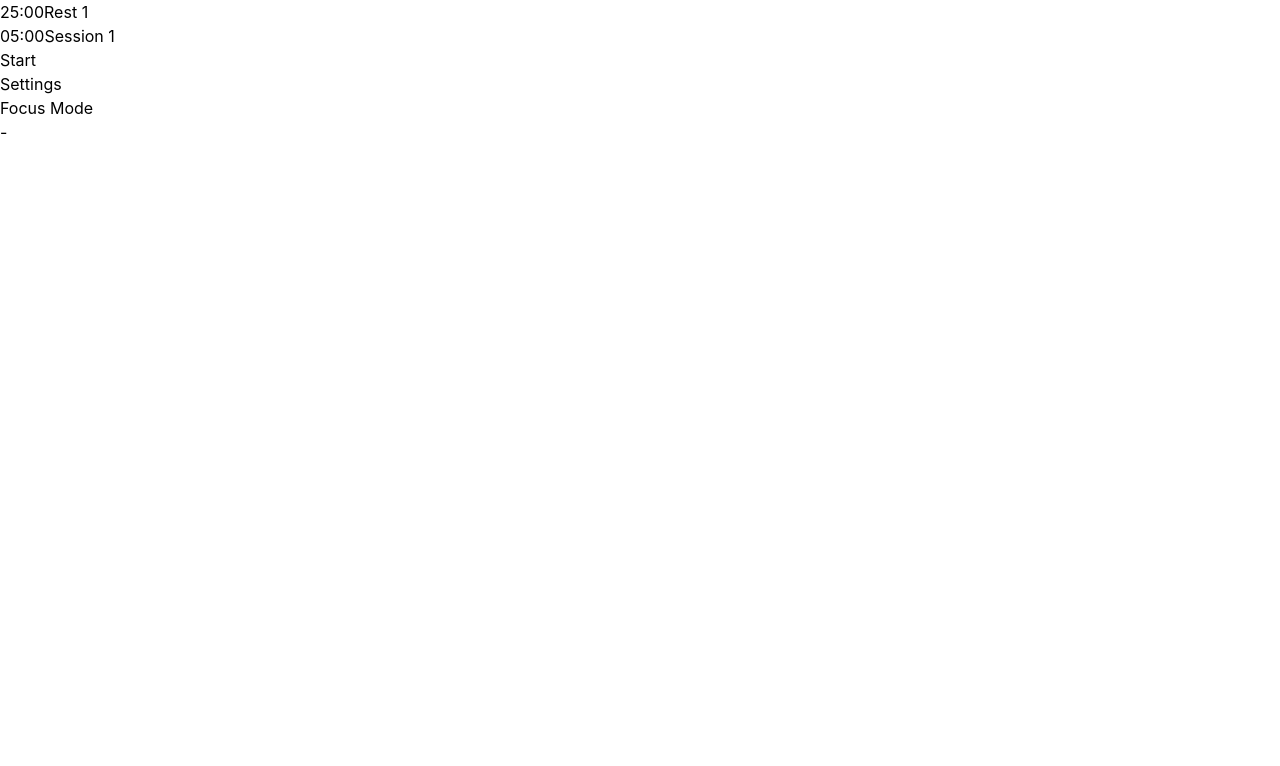
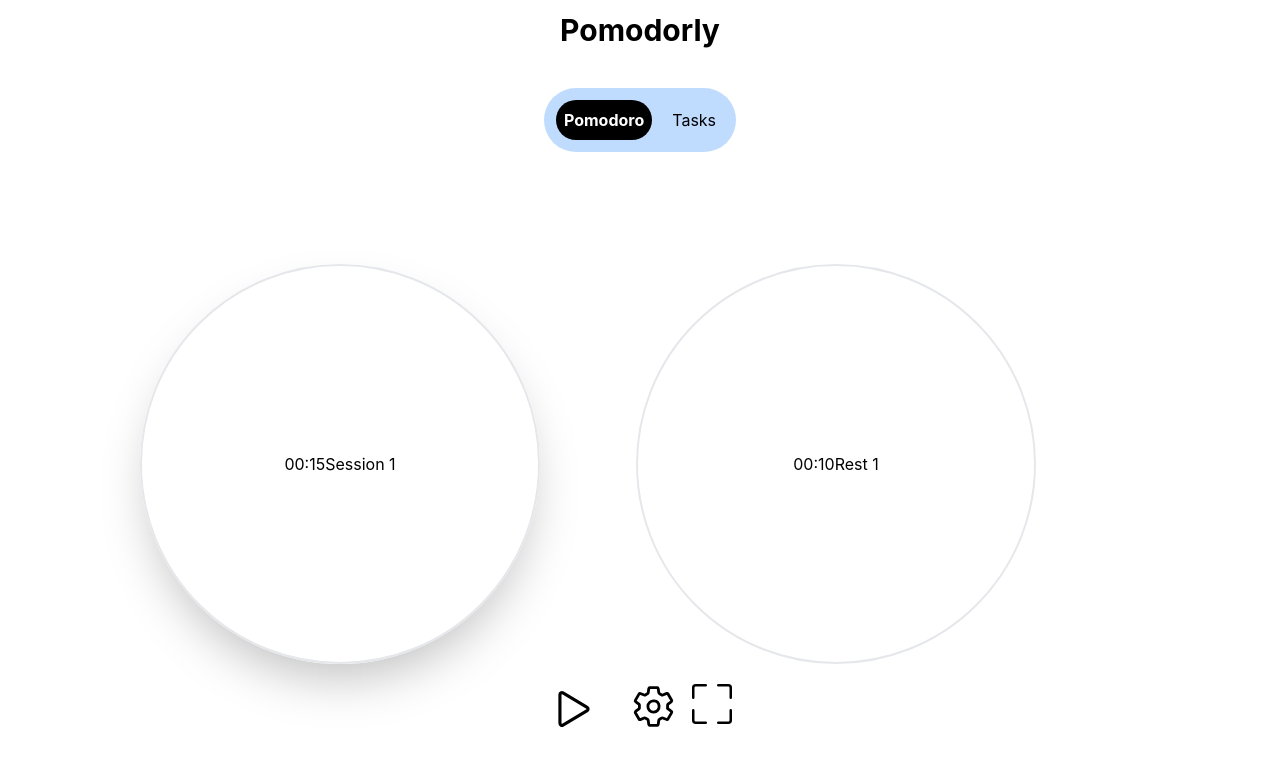
Before and after one commit to nandanpi/Pomodorly, a React (Create React App) app: page / in a window 1280 px wide. Shown: the top 766 px of the page. Built offline with nearby package versions, Linux system fonts and the light colour scheme; no server answers.

Commit message:
Updated UI

```diff
--- a/package.json
+++ b/package.json
@@ -9,6 +9,8 @@
     "axios": "^1.4.0",
     "react": "^18.2.0",
     "react-dom": "^18.2.0",
+    "react-icons": "^4.9.0",
+    "react-router-dom": "^6.12.0",
     "react-scripts": "5.0.1",
     "web-vitals": "^2.1.4"
   },
--- a/src/App.js
+++ b/src/App.js
@@ -1,10 +1,18 @@
 import React from 'react';
 import Timer from "./components/timer";
-
+import {Route, Routes} from "react-router-dom";
+import Tasks from "./components/tasks";
+import Footer from "./components/footer";
+import Navbar from "./components/navbar";
 function App() {
   return (
     <>
-      <Timer />
+        <Navbar />
+        <Routes>
+            <Route path="/" element={<Timer />} />
+            <Route path="/tasks" element={<Tasks />} />
+        </Routes>
+        {/*<Footer />*/}
     </>
   );
 }
--- /dev/null
+++ b/src/components/footer.jsx
@@ -0,0 +1,25 @@
+ import React from "react";
+ import {GrGithub, GrInstagram, GrLinkedinOption} from "react-icons/gr";
+
+const Footer = () => {
+    return(
+        <>
+            <div className="pt-12 bottom-0">
+                <div className="pt-7">
+                    <div>
+                        <ul className="flex justify-center space-x-6">
+                            <li className="bg-gray-300 dark:bg-gray-800 text-black dark:text-white rounded-3xl p-2 hover:scale-110"><a
+                                href="https://www.linkedin.com/in/nandan-pai-990a23252/" target="_blank" rel="noreferrer"><GrLinkedinOption size={25}/></a></li>
+                            <li className="bg-gray-300 dark:bg-gray-800 text-black dark:text-white rounded-3xl p-2 hover:scale-110"><a
+                                href="https://github.com/nandanpi" target="_blank" rel="noreferrer"><GrGithub size={25}/></a></li>
+                            <li className="bg-gray-300 dark:bg-gray-800 text-black dark:text-white rounded-3xl p-2 hover:scale-110"><a
+                                href="https://www.instagram.com/nandanpi__/" target="_blank" rel="noreferrer"><GrInstagram size={25}/></a></li>
+                        </ul>
+                    </div>
+                    <p className="text-center p-3 text-gray-400 dark:text-gray-700">© 2023 Nandan R Pai. All Rights Reserved.</p>
+                </div>
+            </div>
+        </>
+    )
+}
+export default Footer;
--- /dev/null
+++ b/src/components/navbar.jsx
@@ -0,0 +1,33 @@
+import React, {useState} from "react";
+import {Link} from "react-router-dom";
+const Navbar = () => {
+    const [button,setButton] = useState(true);
+    function toggleButton() {
+        if(window.location.pathname === "/"){
+            setButton(true);
+        }
+        else if(window.location.pathname === "/tasks"){
+            setButton(false);
+        }
+    }
+    return(
+        <>
+        <div className="sticky w-full z-[99999] top-0 bg-transparent  md:space-y-5">
+            <div className="bg-white dark:bg-black flex justify-center p-3">
+                  <h1 className="text-black dark:text-white font-bold text-3xl">Pomodorly</h1>
+            </div>
+            <div className="">
+                <div className="flex justify-center bg-white dark:bg-black py-2">
+                    <ul className="flex space-x-3 bg-blue-200 p-3 rounded-full">
+                        <li onClick={toggleButton} className={!button ? "p-2" : "bg-black text-white rounded-full p-2 font-bold duration-200"}><Link to="/">Pomodoro</Link></li>
+                        <li onClick={toggleButton} className={button ? "p-2" : "bg-black text-white rounded-full p-2 font-bold duration-200"}><Link to="/tasks">Tasks</Link></li>
+                    </ul>
+                </div>
+            </div>
+        </div>
+
+        </>
+    )
+
+}
+export default Navbar;
--- /dev/null
+++ b/src/components/tasks.jsx
@@ -0,0 +1,11 @@
+import React from "react";
+
+const Tasks = () => {
+
+    return(
+        <div>
+            <h1>Tasks</h1>
+        </div>
+    )
+}
+export default Tasks;
--- a/src/components/timer.jsx
+++ b/src/components/timer.jsx
@@ -1,13 +1,17 @@
 import React , {useEffect , useState} from "react";
 import axios from "axios";
+import {GrPowerReset} from "react-icons/gr";
+import {IoPlayOutline , IoPauseOutline , IoSettingsOutline} from "react-icons/io5";
+import {BiParty} from "react-icons/bi";
+import {BsFullscreen} from "react-icons/bs";
 
 const Timer = () => {
     const [isRunning , setIsRunning] = useState(false);
     const [pomores , setPomores] = useState(false);
-    const [timerLengths , setTimerLengths] = useState(25*60);
+    const [timerLengths , setTimerLengths] = useState(15);
     const [currentTimer , setCurrentTimer] = useState(timerLengths);
     const [prevTimer, setPrevTimer] = useState(0);
-    const [nextTimer, setNextTimer] = useState(5*60);
+    const [nextTimer, setNextTimer] = useState(10);
     const [showReset , setShowReset] = useState(false);
     const [currentSessionNumber, setCurrentSessionNumber] = useState(1);
     const [prevSessionNumber, setPrevSessionNumber] = useState(1);
@@ -31,7 +35,7 @@ const Timer = () => {
     function resetTimer() {
         setCurrentTimer(timerLengths);
         setIsRunning(false);
-        setShowReset(false)
+        setShowReset(false);
     }
 
     function inc(){
@@ -136,17 +140,10 @@ const Timer = () => {
         }
 
     }
+    useEffect(() => {
+        quoteAPI();
+    },[])
 
-    useEffect(() => {
-        const onLoad = () => {
-            quoteAPI();
-        };
-        window.addEventListener('load', onLoad);
-
-        return () => {
-            window.removeEventListener('load', onLoad);
-        };
-    }, []);
 
     function toggleSettings(){
         setShowSettings(!showSettings);
@@ -158,59 +155,121 @@ const Timer = () => {
 
     return(
         <>
-            <div className={currentSessionNumber && nextSessionNumber === 1 ? "hidden" : "block"}>
+            {/*<div className={currentSessionNumber && nextSessionNumber === 1 ? "hidden" : "block"}>*/}
+            {/*    {pad(Math.floor(prevTimer/60))}:{pad(prevTimer%60)}*/}
+            {/*    {nextTimer !== 10 ? <span>Session {prevSessionNumber}</span> : <span>Rest {prevRestNumber}</span>}*/}
+            {/*</div>*/}
+            {/*<div>*/}
+            {/*    {pad(Math.floor(currentTimer/60))}:{pad(currentTimer%60)}*/}
+            {/*    {nextTimer === 10 ? <span>Session {currentSessionNumber}</span> : <span>Rest {currentRestNumber}</span>}*/}
+            {/*</div>*/}
+            {/*<div>*/}
+            {/*    {pad(Math.floor(nextTimer/60))}:{pad(nextTimer%60)}*/}
+            {/*    {nextTimer !== 10 ? <span>Session {nextSessionNumber}</span> : <span>Rest {nextRestNumber}</span>}*/}
+            {/*</div>*/}
+            {/*<div>*/}
+            {/*    <button onClick={toggleTimer} className={!focusMode ? "block" : "hidden"}>{isRunning ? 'Stop' : 'Start'}</button>*/}
+            {/*</div>*/}
+            {/*<div>*/}
+            {/*    <button onClick={resetTimer} className={showReset && !focusMode ? 'block' : 'hidden'}>Reset</button>*/}
+            {/*</div>*/}
+            {/*<div className={showPermission ? "block" : "hidden"}>*/}
+            {/*    <button onClick={Continue}>*/}
+            {/*        Yes*/}
+            {/*    </button>*/}
+            {/*    <button onClick={notContinue}>*/}
+            {/*        No*/}
+            {/*    </button>*/}
+            {/*</div>*/}
+            {/*<div>*/}
+            {/*    <button onClick={toggleSettings} className={!focusMode ? "block" : "hidden"}>Settings</button>*/}
+            {/*</div>*/}
+            {/*<div className={showSettings ? "block" : "hidden"}>*/}
+            {/*    <div>*/}
+            {/*        <button onClick={inc}>+</button>*/}
+            {/*    </div>*/}
+            {/*    <div>*/}
+            {/*        <button onClick={dec}>-</button>*/}
+            {/*    </div>*/}
+            {/*    <div>*/}
+            {/*        <button onClick={toggleSettings}>X</button>*/}
+            {/*    </div>*/}
+            {/*</div>*/}
+
+            {/*<div>*/}
+            {/*    <button onClick={toggleFocusMode} className={!focusMode ? "block" : "hidden"}>Focus Mode</button>*/}
+            {/*</div>*/}
+            {/*<div>*/}
+            {/*    <button onClick={toggleFocusMode} className={focusMode ? "block" : "hidden"}>X</button>*/}
+            {/*</div>*/}
+
+
+            {/*<div className={!focusMode ? "block" : "hidden"}>*/}
+            {/*    <span>{quote}</span>*/}
+            {/*    <span> - {author}</span>*/}
+            {/*</div>*/}
+            <div className="flex md:hidden justify-center items-center mt-5 bg-white">
+                <ul className="flex md:hidden space-x-4 justify-evenly">
+                    <li><button onClick={toggleTimer} className={!focusMode ? "block" : "hidden"}>{isRunning ? <IoPauseOutline size={50}/> : <IoPlayOutline size={50}/>}</button></li>
+                    <li><button onClick={resetTimer} className={showReset && !focusMode ? 'block' : 'hidden'}><GrPowerReset size={40}/></button></li>
+                    <li><button onClick={toggleSettings} className={!focusMode ? "block" : "hidden"}><IoSettingsOutline size={45}/></button></li>
+                    <li><button onClick={toggleFocusMode} className={!focusMode ? "block" : "hidden"}><BsFullscreen size={40}/></button></li>
+                </ul>
+            </div>
+
+            <div className="md:flex md:flex-col-3 text-black md:space-x-24 md:mt-10 mx-11 mt-10 space-y-16">
+                <div>
+                    <div className={showPermission ? "absolute flex justify-center items-center w-full  z-[99999]" : "hidden"}>
+                            <div className="flex-row-3 justify-center space-y-5 border-gray-400 border shadow-2xl p-5 bg-white rounded-xl">
+                                <div className="items-center justify-center flex">
+                                    <BiParty size={45}/>
+                                </div>
+                                <div className="flex-row-2 justify-center items-center w-full space-y-3">
+                                    <div className="flex justify-center items-center"><span className="text-4xl font-bold">Good Job</span></div>
+                                    <div className="max-w-sm"> <span className="text-3xl">You've completed {Math.floor((prevSessionNumber*timerLengths)/3600)} hours of focus time today.</span></div>
+                                </div>
+                                <div className="flex-row-2 justify-center items-center w-full space-y-3">
+                                    <div>
+                                        <button onClick={Continue} className="bg-purple text-black p-3 rounded-xl w-full">
+                                            Next Session!
+                                        </button>
+                                    </div>
+                                    <div>
+                                        <button onClick={notContinue} className="bg-red text-black p-3 rounded-xl w-full">
+                                            Abandon streak
+                                        </button>
+                                    </div>
+                                </div>
+                            </div>
+                    </div>
+                    <div className={currentSessionNumber && nextSessionNumber === 1 ? "hidden" : "h-[300px] w-[300px] md:h-[400px] md:w-[400px] border-2 rounded-full items-center flex justify-center"}>
                         {pad(Math.floor(prevTimer/60))}:{pad(prevTimer%60)}
                         {nextTimer !== 10 ? <span>Session {prevSessionNumber}</span> : <span>Rest {prevRestNumber}</span>}
                     </div>
+                </div>
+                <div className="h-[300px] w-[300px] md:h-[400px] md:w-[400px] border-2 rounded-full items-center flex justify-center shadow-2xl">
                     <div>
                         {pad(Math.floor(currentTimer/60))}:{pad(currentTimer%60)}
                         {nextTimer === 10 ? <span>Session {currentSessionNumber}</span> : <span>Rest {currentRestNumber}</span>}
                     </div>
+                </div>
+                <div className="h-[300px] w-[300px] md:h-[400px] md:w-[400px] border-2 rounded-full items-center flex justify-center">
                     <div>
                         {pad(Math.floor(nextTimer/60))}:{pad(nextTimer%60)}
                         {nextTimer !== 10 ? <span>Session {nextSessionNumber}</span> : <span>Rest {nextRestNumber}</span>}
                     </div>
-            <div>
-                <button onClick={toggleTimer} className={!focusMode ? "block" : "hidden"}>{isRunning ? 'Stop' : 'Start'}</button>
-            </div>
-            <div>
-                <button onClick={resetTimer} className={showReset && !focusMode ? 'block' : 'hidden'}>Reset</button>
-            </div>
-            <div className={showPermission ? "block" : "hidden"}>
-                <button onClick={Continue}>
-                    Yes
-                </button>
-                <button onClick={notContinue}>
-                    No
-                </button>
-            </div>
-            <div>
-                <button onClick={toggleSettings} className={!focusMode ? "block" : "hidden"}>Settings</button>
-            </div>
-            <div className={showSettings ? "block" : "hidden"}>
-                <div>
-                    <button onClick={inc}>+</button>
-                </div>
-                <div>
-                    <button onClick={dec}>-</button>
-                </div>
-                <div>
-                    <button onClick={toggleSettings}>X</button>
                 </div>
             </div>
 
-            <div>
-                <button onClick={toggleFocusMode} className={!focusMode ? "block" : "hidden"}>Focus Mode</button>
-            </div>
-            <div>
-                <button onClick={toggleFocusMode} className={focusMode ? "block" : "hidden"}>X</button>
+            <div className="hidden md:flex justify-center items-center mt-5 bg-white">
+                <ul className="flex space-x-4 justify-evenly">
+                    <li><button onClick={toggleTimer} className={!focusMode ? "block" : "hidden"}>{isRunning ? <IoPauseOutline size={50}/> : <IoPlayOutline size={50}/>}</button></li>
+                    <li><button onClick={resetTimer} className={showReset && !focusMode ? 'block' : 'hidden'}><GrPowerReset size={40}/></button></li>
+                    <li><button onClick={toggleSettings} className={!focusMode ? "block" : "hidden"}><IoSettingsOutline size={45}/></button></li>
+                    <li><button onClick={toggleFocusMode} className={!focusMode ? "block" : "hidden"}><BsFullscreen size={40}/></button></li>
+                </ul>
             </div>
 
-
-            <div className={!focusMode ? "block" : "hidden"}>
-                <span>{quote}</span>
-                <span> - {author}</span>
-            </div>
 
         </>
 
--- a/src/index.js
+++ b/src/index.js
@@ -2,11 +2,12 @@ import React from 'react';
 import ReactDOM from 'react-dom/client';
 import './index.css';
 import App from './App';
+import {BrowserRouter} from "react-router-dom";
 
 
 const root = ReactDOM.createRoot(document.getElementById('root'));
 root.render(
-  <React.StrictMode>
+  <BrowserRouter>
     <App />
-  </React.StrictMode>
+  </BrowserRouter>
 );
```
Also changed, not shown: tailwind.config.js (+11 -1 lines), 1 other file (tests, documents, lock files or other folders). Lines whose indentation alone changed are shown as unchanged.
